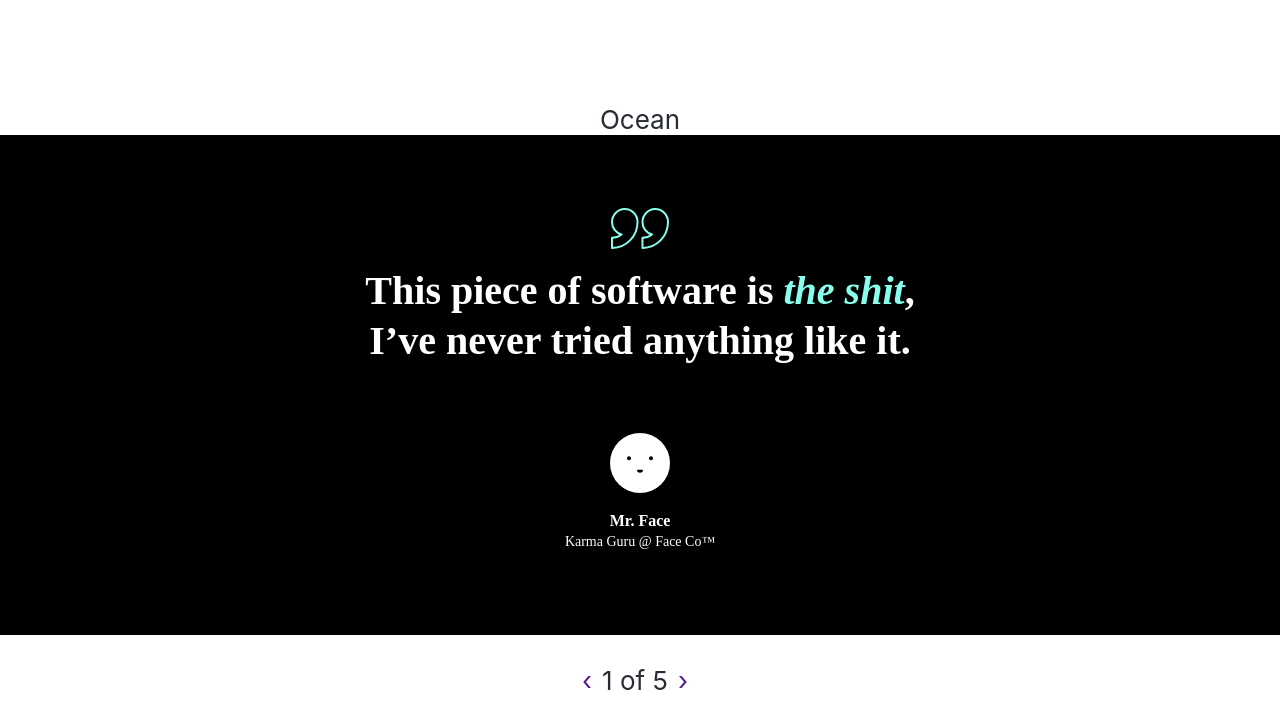
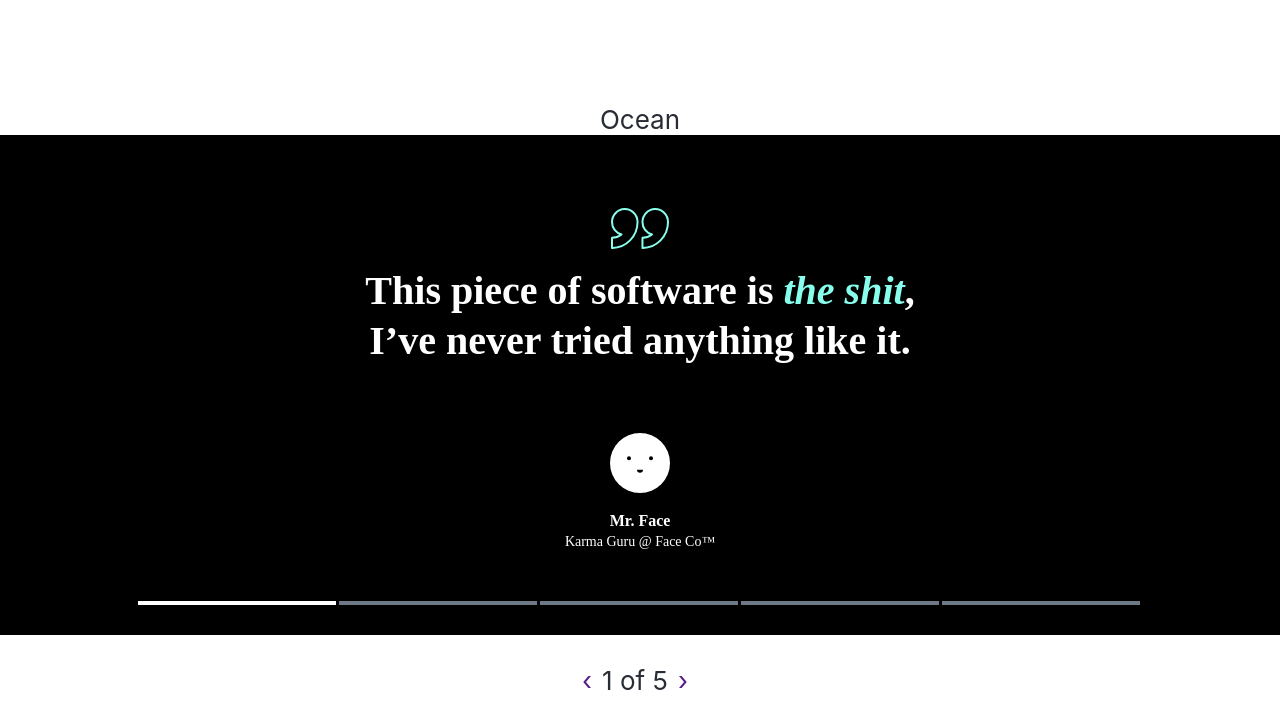
Before and after one commit to OlkaA/slider, a React (Create React App) app: page / in a window 1280 px wide. Shown: the top 728 px of the page. Built offline with nearby package versions, Linux system fonts and the light colour scheme.

Commit message:
added lines pagination

```diff
--- a/src/components/carousel/carousel.jsx
+++ b/src/components/carousel/carousel.jsx
@@ -51,22 +51,13 @@ class Carousel extends Component {
     });
   };
 
-  componentDidMount() {
-    this.changeSlide();
-  }
-
-  changeSlide = () => {
-    setTimeout(this.changeSlide, 1000);
-  };
-
   render() {
     return (
       <div>
-        <div className="carousel">
+        <div className="wpapper">
+          <div class="carousel">
             <ul className="carousel-slides">
               {this.slides.map((slide, index) => {
-              // console.log(index, this.state.currentIndex);
-              // return <Slide key={index} index={index} currentIndex={this.state.currentIndex} slide={slide}/>
                 return (
                   <li
                     key={index}
@@ -82,6 +73,23 @@ class Carousel extends Component {
                 );
               })}
             </ul>
+
+            <ul className="carousel-pagination">
+              {this.slides.map((slide, index) => {
+                return (
+                  <li
+                    currentIndex={this.state.currentIndex}
+                    index={index}
+                    className={
+                      index === this.state.currentIndex
+                        ? " active"
+                        : " not-active"
+                    }
+                  ></li>
+                );
+              })}
+            </ul>
+          </div>
 
           <ul className="pagination">
             <li>
--- a/src/components/carousel/carousel.scss
+++ b/src/components/carousel/carousel.scss
@@ -3,8 +3,10 @@ $secondary-font: 'Neue Haas Grotesk Text Pr';
 $main-text-color: #fff;
 $main-background-color: #000;
 
-.carousel {
-
+.wpapper {
+    .carousel{
+        position: relative;
+    }
 
     ul.carousel-slides{
         width: 1280px;
@@ -19,6 +21,7 @@ $main-background-color: #000;
 
         .slide-wrapper{
             position: absolute;
+
             &.active{
                 top: 0;
                 left: 0;
@@ -59,6 +62,29 @@ $main-background-color: #000;
         }
     }
 
+    ul.carousel-pagination{
+        position: absolute;
+        bottom: 30px;
+        left: 0;
+        right: 0;
+        display: flex;
+        flex-direction: row;
+        justify-content: center;
+
+        li{
+            height: 4px;
+            width: 198px;
+            background-color: #6E7986;
+            margin-right: 3px;
+
+            &.active{
+                background-color: #fff;
+            }
+
+            &.not-active{}
+        }
+    }
+
     ul.pagination{
         margin-top: 30px;
         display: flex;
```
Lines whose indentation alone changed are shown as unchanged.
